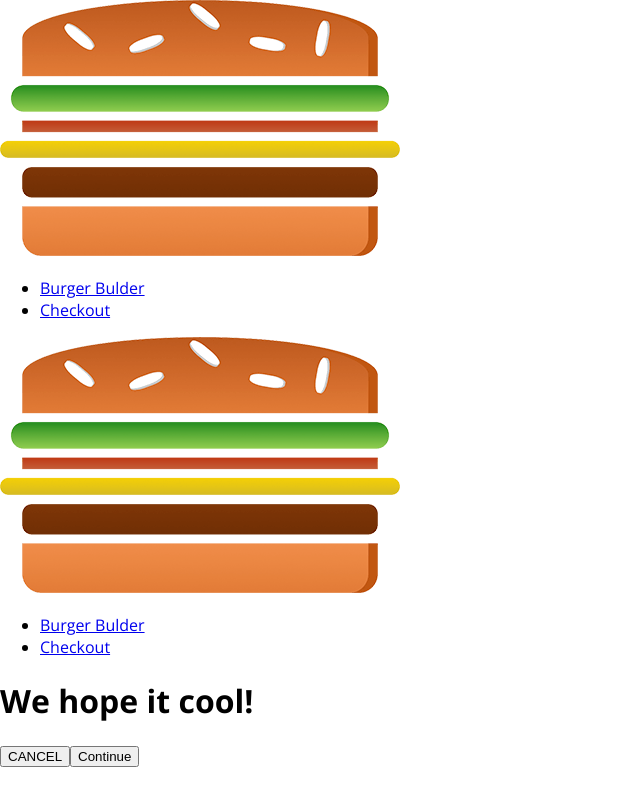
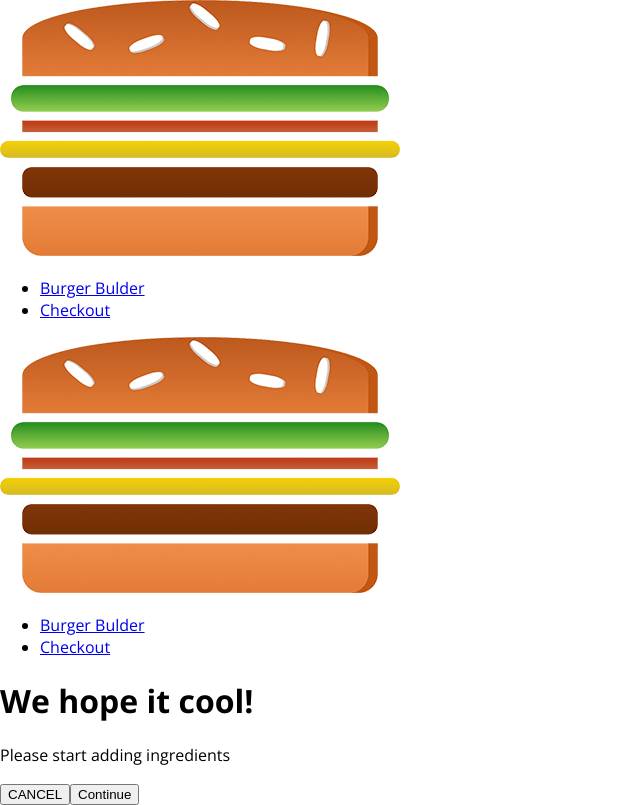
Before and after one commit to Rim4i4ok/react-burger, a React app: page /checkout in a window 1280 px wide. Shown: the whole page, without its empty margins (0-640 px from the left). Built offline with nearby package versions, Linux system fonts and the light colour scheme.

Commit message:
passing paramters via url

```diff
--- a/src/containers/BurgerBuilder/BurgerBuilder.js
+++ b/src/containers/BurgerBuilder/BurgerBuilder.js
@@ -160,7 +160,17 @@ class BurgerBuilder extends Component {
         //         });
         //     });
 
-        this.props.history.push('/checkout');
+        const queryParams = [];
+        for (let i in this.state.ingredients){
+            queryParams.push(encodeURIComponent(i) + '=' + encodeURIComponent(this.state.ingredients[i]));
+        }
+
+        const queryString = queryParams.join('&');
+
+        this.props.history.push({
+            pathname: '/checkout',
+            search: '?' + queryString
+        });
     }
 
     render () {
--- a/src/containers/Checkout/Checkout.js
+++ b/src/containers/Checkout/Checkout.js
@@ -11,6 +11,20 @@ class Checkout extends Component {
             chesse: 1,
             bacon: 1
         }
+    }
+
+    componentDidMount () {
+
+        const query = new URLSearchParams(this.props.location.search);
+        const ingredients = {};
+        for (let param of query.entries()) {
+            // ['salad', '1']
+            ingredients[param[0]] = +param[1];
+        }
+
+        this.setState({
+            ingredients: ingredients
+        });
     }
 
     checkoutCancelledHandler = () => {
```
